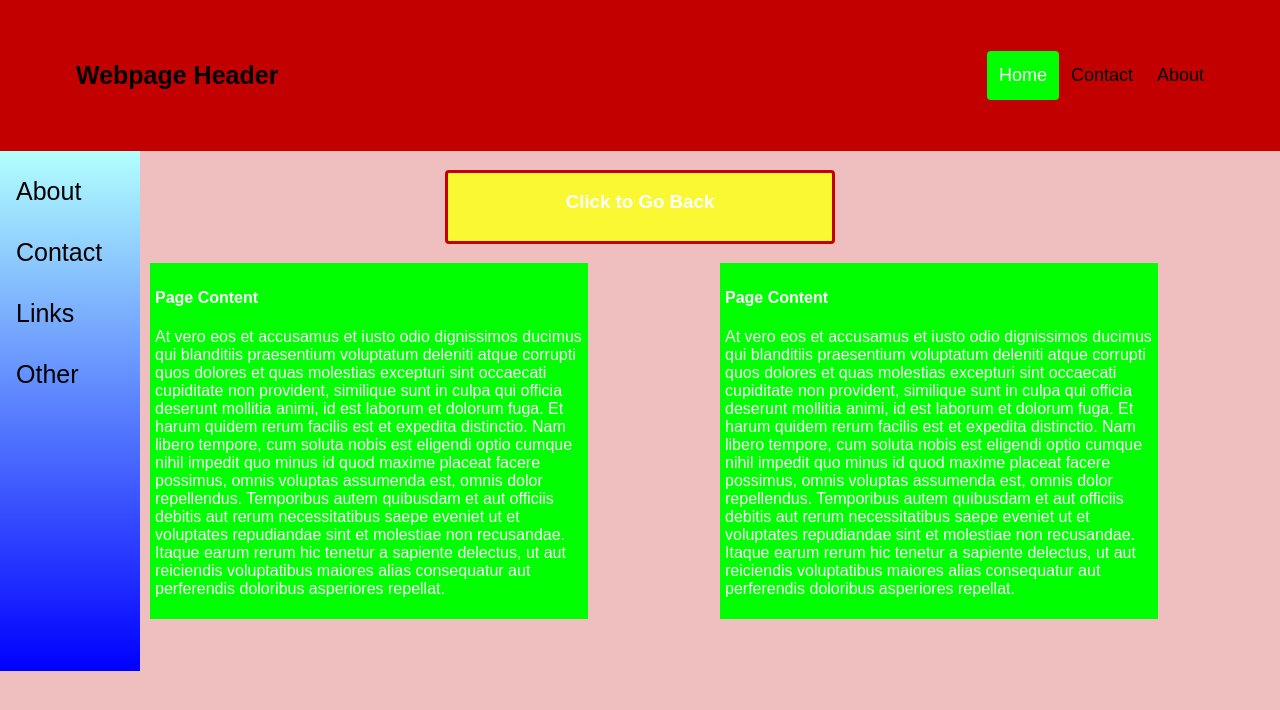
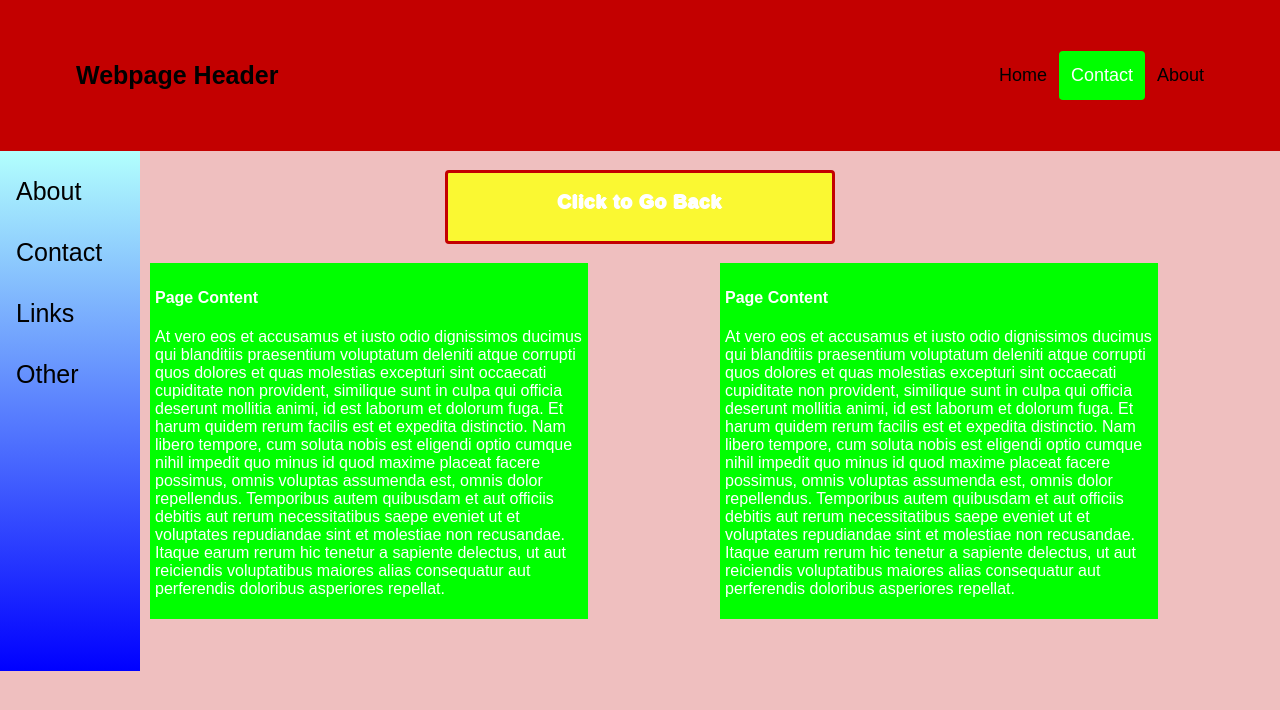
Before and after one commit to kwolfenb/capstone-project, a React app: page /template1 in a window 1280 px wide. Built offline with nearby package versions, Linux system fonts and the light colour scheme.

Commit message:
template update to make text more readable

```diff
--- a/package.json
+++ b/package.json
@@ -5,6 +5,7 @@
   "dependencies": {
     "react": "^16.8.3",
     "react-dom": "^16.8.3",
+    "react-load-script": "0.0.6",
     "react-redux": "^6.0.1",
     "react-router-dom": "^4.3.1",
     "react-scripts": "2.1.5",
--- a/src/actions/index.js
+++ b/src/actions/index.js
@@ -18,7 +18,6 @@ export const setColorScheme = (colorScheme) => ({
 })
 
 export function fetchColorName(hexCode) {
-    console.log(hexCode);
     return fetch(`http://thecolorapi.com/id?hex=${hexCode}`)
         .then(response => response.json(),
             error => console.log('An error occurred', error))
--- a/src/components/ChooseColor.js
+++ b/src/components/ChooseColor.js
@@ -1,10 +1,10 @@
 import React from 'react';
 import { connect } from 'react-redux';
-import './../scripts/jscolor.js';
 import { chooseColor } from './../actions';
 import { fetchColorName } from './../actions';
 import { fontColor } from './../actions';
 import './styles/ChooseColor.css';
+import './../scripts/jscolor.js';
 
 const mapStateToProps = state => {
   return {
@@ -14,13 +14,19 @@ const mapStateToProps = state => {
 
 
 function ChooseColor(props) {
-  let primaryColor;
-  let secondaryColor;
-  // let colorScheme;
+
+
+  let primaryColor=props.state.primaryColor.hex;
+  let secondaryColor=props.state.secondaryColor.hex;
+  console.log(primaryColor, secondaryColor)
 
   function handleChooseColor(event) {
     const { dispatch } = props;
     event.preventDefault();
+    if(primaryColor.value=='' || secondaryColor.value=='') {
+      console.log('blank')
+    } else {
+
       let colors = [primaryColor.value, secondaryColor.value]
       let promises = [];
       for (let c of colors) {
@@ -49,8 +55,10 @@ function ChooseColor(props) {
       }
     })
   }
+  }
 
   return (
+
     <div className='chooseColorForm'>
       <style>{`
 
@@ -64,23 +72,18 @@ function ChooseColor(props) {
         }
 
       `}</style>
+
         <h3>Choose Color works</h3>
         <form onSubmit={handleChooseColor}>
 
-          <button className="jscolor {valueElement:'primary-chosen-value'}">
-            Pick text color
-          </button>
-
-          HEX value:
+          Primary Color:
           <input id="primary-chosen-value"
+            className="jscolor"
             ref={(input) => { primaryColor = input; }} /> <br />
 
-          <button className="jscolor {valueElement:'secondary-chosen-value'}">
-            Pick text color
-          </button>
-
-          HEX value:
+          Secondary Color:
           <input id="secondary-chosen-value"
+          className="jscolor"
             ref={(input) => { secondaryColor = input; }} /> <br />
           <button type='submit'>Submit</button>
 
--- a/src/components/Template1.js
+++ b/src/components/Template1.js
@@ -72,6 +72,8 @@ function Template1(props) {
         text-align: center;
         background-color: ${color5};
         border: solid ${color1};
+        text-shadow: -1px 0 white, 0 1px white, 1px 0 white, 0 -1px white;
+        letter-spacing: 1px;
       }
 
       #back:hover {
@@ -90,8 +92,8 @@ function Template1(props) {
       <div className="templateHeader">
         <a href="#" className="logo">Webpage Header</a>
         <div className="header-right">
-          <a className="active" href="#">Home</a>
-          <a href="#">Contact</a>
+          <Link to='/'>Home</Link>
+          <a className='active' href="#">Contact</a>
           <a href="#">About</a>
         </div>
       </div>
--- a/src/components/styles/ChooseColor.css
+++ b/src/components/styles/ChooseColor.css
@@ -40,6 +40,12 @@
     line-height: 1.8;
   }
 
+  #primary-chosen-value, #secondary-chosen-value {
+    height: 25px;
+    border-radius: 3px;
+    margin-left: 5px;
+  }
+
   .colorHeader {
     text-decoration: underline;
     font-weight: bold;
--- a/src/scripts/jscolor.js
+++ b/src/scripts/jscolor.js
@@ -11,7 +11,7 @@
  */
 
 
-// "use strict";
+"use strict";
 
 
 if (!window.jscolor) { window.jscolor = (function () {
@@ -305,7 +305,7 @@ var jsc = {
 			borderRadius: getSupportedProp(['borderRadius', 'MozBorderRadius', 'webkitBorderRadius']),
 			boxShadow: getSupportedProp(['boxShadow', 'MozBoxShadow', 'webkitBoxShadow'])
 		};
-		return function (elm, prop, value=0) {
+		return function (elm, prop, value) {
 			switch (prop.toLowerCase()) {
 			case 'opacity':
 				var alphaOpacity = Math.round(parseFloat(value) * 100);
@@ -320,12 +320,12 @@ var jsc = {
 	})(),
 
 
-	setBorderRadius : function (elm, value = 0) {
+	setBorderRadius : function (elm, value) {
 		jsc.setStyle(elm, 'borderRadius', value || '0');
 	},
 
 
-	setBoxShadow : function (elm, value = 0) {
+	setBoxShadow : function (elm, value) {
 		jsc.setStyle(elm, 'boxShadow', value || 'none');
 	},
 
@@ -1073,8 +1073,7 @@ var jsc = {
 							}
 							this.exportColor(jsc.leaveValue | jsc.leaveStyle);
 						}
-					}
-					else if (!this.required && /^\s*$/.test(this.valueElement.value)) {
+					} else if (!this.required && /^\s*$/.test(this.valueElement.value)) {
 						this.valueElement.value = '';
 						if (this.styleElement) {
 							this.styleElement.style.backgroundImage = this.styleElement._jscOrigStyle.backgroundImage;
```
Also changed, not shown: public/index.html (+1 -0 lines), 1 other file. Lines whose indentation alone changed are shown as unchanged.
